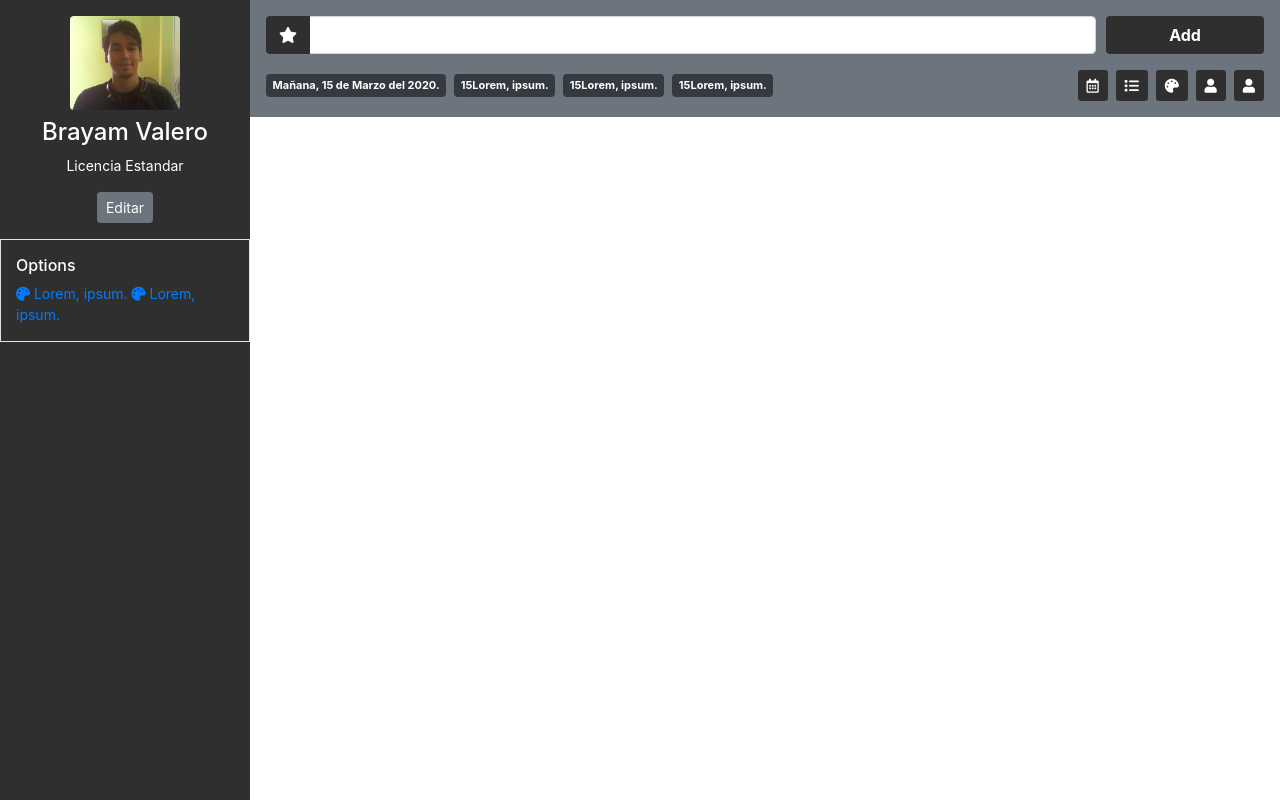
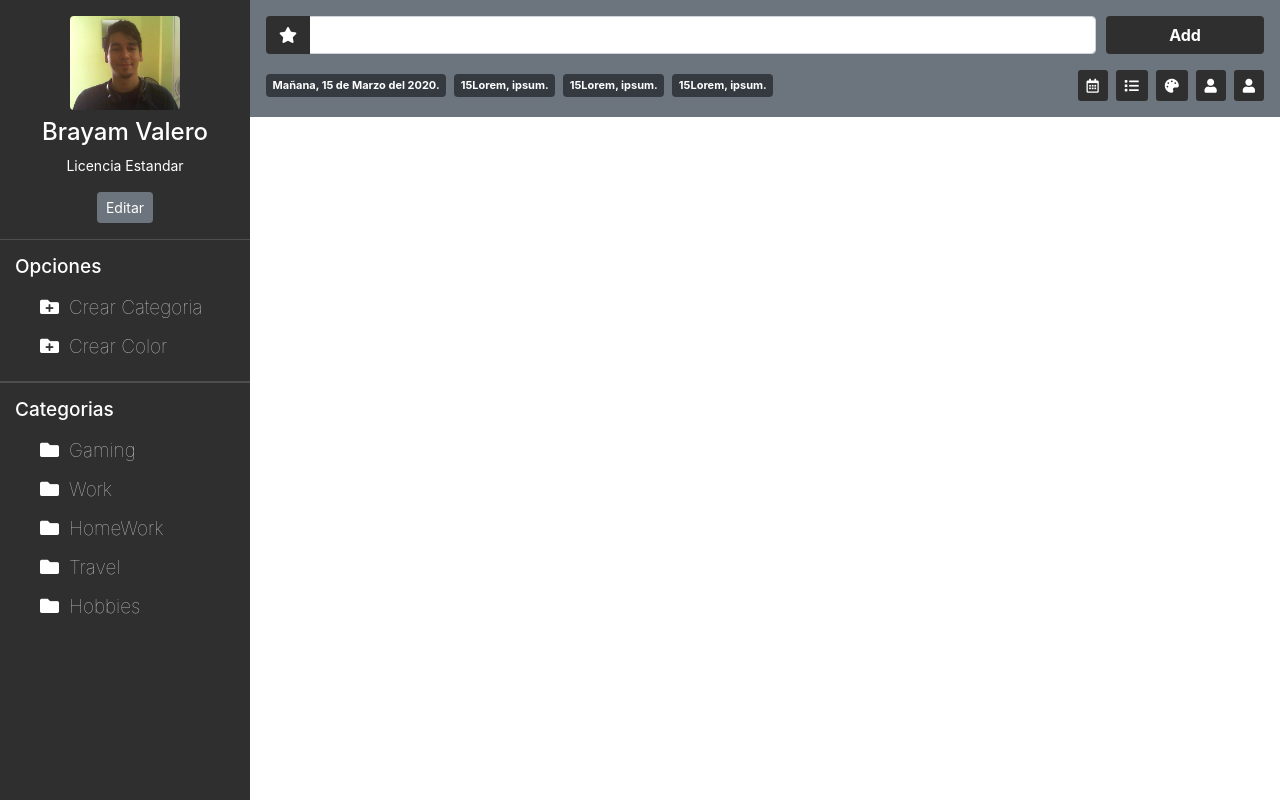
Before and after one commit to BrayamValero/todo-list-app, a PHP site: page / in a window 1280 px wide. Run offline with PHP 8.4, Linux system fonts and the light colour scheme.

Commit message:
Sidebar, primer cambio
Se agrega los iconos de carpetica

```diff
--- a/index.php
+++ b/index.php
@@ -23,10 +23,26 @@
             <p class="licence-type">Licencia Estandar</p>
             <button class="btn btn-sm btn-secondary edit-settings">Editar</button>
         </div>
-        <div class="container-fluid border py-3">
-            <h6 class="name-surname">Options</h6>
-            <a href="#"><i class="fas fa-palette"></i> Lorem, ipsum. </a>
-            <a href="#"><i class="fas fa-palette"></i> Lorem, ipsum. </a>
+        <div class="container-fluid segundaMitad py-3">
+            <h6 class="name-surname">Opciones</h6>
+            <div class="container">
+               <div class="row opcionesCarpetas">
+                <a href="#" class="col-md-12"><i class="fas fa-folder-plus"></i>Crear Categoria</a>
+                <a href="#" class="col-md-12"><i class="fas fa-folder-plus"></i>Crear Color</a>
+               </div>
+            </div>
+        </div>
+        <div class="container-fluid terceraMitad py-3">
+            <h6 class="name-surname">Categorias</h6>
+            <div class="container">
+               <div class="row opcionesCarpetas">
+                <a href="#" class="col-md-12"><i class="fas fa-folder"></i>Gaming</a>
+                <a href="#" class="col-md-12"><i class="fas fa-folder"></i>Work</a>
+                <a href="#" class="col-md-12"><i class="fas fa-folder"></i>HomeWork</a>
+                <a href="#" class="col-md-12"><i class="fas fa-folder"></i>Travel</a>
+                <a href="#" class="col-md-12"><i class="fas fa-folder"></i>Hobbies</a>
+               </div>
+            </div>
         </div>
     </nav>
 
--- a/sass/dashboard.scss
+++ b/sass/dashboard.scss
@@ -49,3 +49,54 @@
     margin-top: .25rem;
     margin-right: .25rem;
 }
+
+
+/*momento gabo */
+
+.segundaMitad {
+
+        border-top:solid 1px #4e4e4e;
+        border-bottom:solid 1px #4e4e4e;
+
+    .name-surname {
+         font-size:19px;
+        }
+
+            .opcionesCarpetas {
+
+                a{
+                    color:#cbcbcb;
+                    font-size:19px;
+                    font-weight: lighter;
+                   i {
+                       margin:10px 10px;
+                           color:white
+                       }
+
+                }
+
+                }
+    }
+.terceraMitad {
+        border-top:solid 1px #4e4e4e;
+
+
+    .name-surname {
+         font-size:19px;
+        }
+
+            .opcionesCarpetas {
+
+                a{
+                    color:#cbcbcb;
+                    font-size:19px;
+                    font-weight: lighter;
+                   i {
+                       margin:10px 10px;
+                           color:white
+                       }
+
+                }
+
+                }
+    }
```
Also changed, not shown: css/dashboard.min.css, 1 other file.
